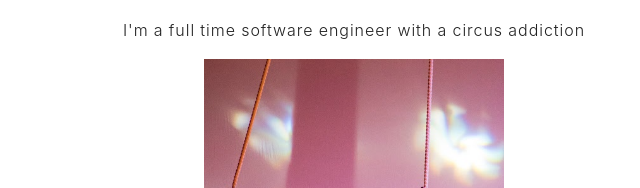
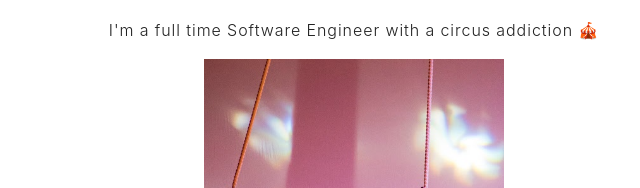
Before and after one commit to mpvelarde/mpvelarde.github.io, a plain HTML site: page index.html in a window 1280 px wide. Shown: the part 203-391 px from the top of the page, 286-926 px from the left. Drawn offline with Linux system fonts and the light colour scheme.

Commit message:
add emoji

```diff
--- a/index.html
+++ b/index.html
@@ -151,7 +151,7 @@
         <main aria-role="main">
             <div>
                 <h1>María Paz Velarde Mosquera</h1>
-                    <p>I'm a full time software engineer with a circus addiction</p>
+                    <p>I'm a full time Software Engineer with a circus addiction 🎪</p>
                     <div class="img-container">
                         <img src="img/acro.jpg" alt="trapeze"/>
                     </div>
```
